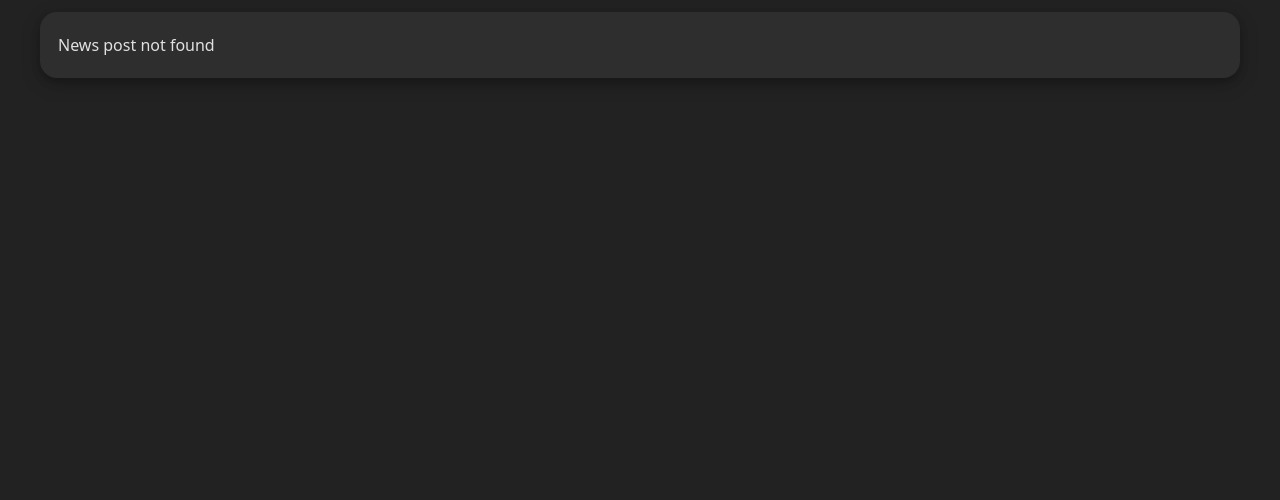
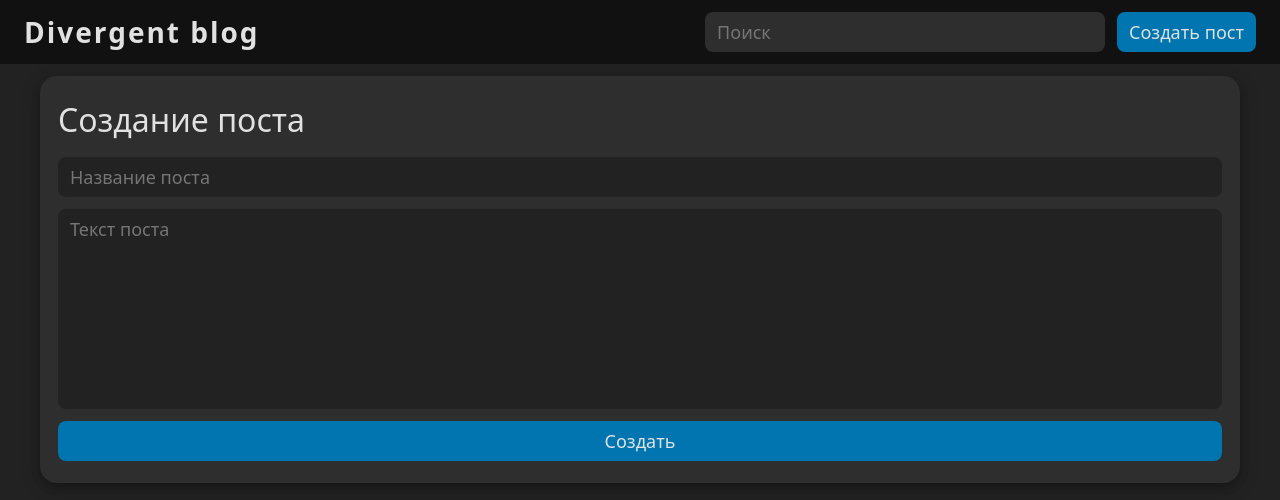
Before and after one commit to 1317n0d3/divergent-blog, a React (Create React App) app: page /divergent-blog/create in a window 1280 px wide. Before the commit this address had no page. Shown: the top 500 px of the page. Built offline with nearby package versions, Linux system fonts and the light colour scheme.

Commit message:
feature: add create post page

```diff
--- a/src/components/Comment/Comment.module.scss
+++ b/src/components/Comment/Comment.module.scss
@@ -1,7 +1,7 @@
 @import './../../constants/colors.scss';
 
 .wrapper {
-  background-color: $gray;
+  background-color: $gray-dark;
   border-radius: 17px;
   padding: 12px 18px;
   margin: 12px 0;
--- /dev/null
+++ b/src/components/CreatePostPage/CreatePostPage.module.scss
@@ -0,0 +1,31 @@
+@import './../../constants/colors.scss';
+
+.wrapper {
+  max-width: 1200px;
+  margin: 0 auto;
+  padding: 64px 0;
+}
+
+.container {
+  background-color: $gray;
+  border-radius: 17px;
+  padding: 22px 18px;
+  margin: 12px 0;
+  box-shadow: $shadow;
+}
+
+.form {
+  display: flex;
+  flex-direction: column;
+  gap: 12px;
+  margin-top: 16px;
+}
+
+.input {
+  width: 100%;
+}
+
+.textarea {
+  width: 100%;
+  height: 200px;
+}
--- /dev/null
+++ b/src/components/CreatePostPage/index.tsx
@@ -0,0 +1,30 @@
+import Header from "../Header";
+import styles from "./CreatePostPage.module.scss";
+
+const CreatePostPage = () => {
+  return (
+    <>
+      <Header />
+
+      <div className={styles.wrapper}>
+        <div className={styles.container}>
+          <h1>Создание поста</h1>
+          <div className={styles.form}>
+            <input
+              className={styles.input}
+              type="text"
+              placeholder="Название поста"
+            />
+            <textarea
+              className={styles.textarea}
+              placeholder="Текст поста"
+            ></textarea>
+            <button className={styles.button}>Создать</button>
+          </div>
+        </div>
+      </div>
+    </>
+  );
+};
+
+export default CreatePostPage;
--- a/src/components/Header/Header.module.scss
+++ b/src/components/Header/Header.module.scss
@@ -0,0 +1,53 @@
+@import './../../constants/colors.scss';
+
+.header {
+  background-color: $black;
+  position: fixed;
+  width: 100%;
+}
+
+.wrapper {
+  padding : 12px 24px;
+  display: flex;
+  justify-content: space-between;
+  align-items: center;
+}
+
+.search {
+  display: flex;
+  align-items: center;
+  gap: 12px;
+}
+
+.input {
+  background-color: $gray;
+}
+
+.link {
+  text-decoration: none;
+  color: $white;
+  font-size: 28px;
+  font-weight: 700;
+  letter-spacing: 2px;
+  transition: all 0.3s ease;
+
+  &:hover {
+    color: $pivot;
+  }
+}
+
+.buttonLink {
+  text-decoration: none;
+  background-color: $pivot;
+  color: $white;
+  padding: 8px 12px;
+  border-radius: 8px;
+  font-size: 18px;
+  transition: all 0.3s ease;
+  cursor: pointer;
+  border: none;
+
+  &:hover {
+    background-color: darken($pivot, 10%);
+  }
+}
--- a/src/components/Header/index.tsx
+++ b/src/components/Header/index.tsx
@@ -1,7 +1,20 @@
+import { Link } from "react-router-dom";
+import styles from "./Header.module.scss";
+
 const Header = () => {
   return (
-    <header>
-      <h1>Header</h1>
+    <header className={styles.header}>
+      <div className={styles.wrapper}>
+        <Link to="/divergent-blog" className={styles.link}>
+          Divergent blog
+        </Link>
+        <div className={styles.search}>
+          <input type="text" placeholder="Поиск" className={styles.input} />
+          <Link to="/divergent-blog/create" className={styles.buttonLink}>
+            Создать пост
+          </Link>
+        </div>
+      </div>
     </header>
   );
 };
--- a/src/components/NewsPage/NewsPage.module.scss
+++ b/src/components/NewsPage/NewsPage.module.scss
@@ -0,0 +1,5 @@
+.wrapper {
+  max-width: 1200px;
+  margin: 0 auto;
+  padding: 64px 0;
+}
--- a/src/components/NewsPage/index.tsx
+++ b/src/components/NewsPage/index.tsx
@@ -1,8 +1,9 @@
 import { FC, useEffect } from "react";
-import styles from "NewsPage.module.scss";
+import styles from "./NewsPage.module.scss";
 import NewsCard from "./NewsCard";
 import { useAppDispatch, useAppSelector } from "../../hooks/redux";
 import { fetchNews } from "../../store/reducers/ActionCreators";
+import Header from "../Header";
 
 type Props = {};
 
@@ -27,10 +28,13 @@ const NewsPage: FC<Props> = () => {
   });
 
   return (
-    <main>
-      {error && <h1>{error}</h1>}
-      {newsPostsElem}
-    </main>
+    <>
+      <Header />
+      <main className={styles.wrapper}>
+        {error && <h1>{error}</h1>}
+        {newsPostsElem}
+      </main>
+    </>
   );
 };
 
--- a/src/components/NewsPost/NewsPost.module.scss
+++ b/src/components/NewsPost/NewsPost.module.scss
@@ -1,6 +1,12 @@
 @import './../../constants/colors.scss';
 
 .wrapper {
+  max-width: 1200px;
+  margin: 0 auto;
+  padding: 64px 0;
+}
+
+.container {
   background-color: $gray;
   border-radius: 17px;
   padding: 22px 18px;
@@ -20,10 +26,10 @@
 }
 
 .comments {
-  background-color: $gray-dark;
   border-radius: 17px;
   padding: 22px 18px;
   margin: 12px 0;
+  border: 2px dashed $gray-light;
 }
 
 .commentsForm {
@@ -34,13 +40,5 @@
 }
 
 .commentsInput {
-  display: block;
-  padding: 12px;
-  height: 20px;
-  width: 90%;
-  font-size: 16px;
-  background-color: $gray;
-  outline: none;
-  border: none;
-  border-radius: 14px;
+  width: 100%;
 }
--- a/src/components/NewsPost/index.tsx
+++ b/src/components/NewsPost/index.tsx
@@ -6,6 +6,7 @@ import { fetchNews } from "../../store/reducers/ActionCreators";
 import Comment from "../Comment";
 import StatsTable from "../StatsTable";
 import { newsSlice } from "../../store/reducers/NewsSlice";
+import Header from "../Header";
 
 const NewsPost = () => {
   const dispatch = useAppDispatch();
@@ -47,8 +48,10 @@ const NewsPost = () => {
   };
 
   return (
-    <div>
+    <>
+      <Header />
       <div className={styles.wrapper}>
+        <div className={styles.container}>
           <h1 className={styles.title}>{newsPostData.title}</h1>
           <p className={styles.content}>{newsPostData.content}</p>
 
@@ -80,6 +83,7 @@ const NewsPost = () => {
           commentsCount={newsPostData.comments.length}
         />
       </div>
+    </>
   );
 };
 
--- a/src/components/StatsTable/StatsTable.module.scss
+++ b/src/components/StatsTable/StatsTable.module.scss
@@ -10,7 +10,7 @@ table {
   box-shadow: $shadow;
 
   thead {
-    border-bottom: 1px solid $gray-light;
+    border-bottom: 2px dashed $gray-light;
 
     th {
       text-align: center;
--- a/src/index.scss
+++ b/src/index.scss
@@ -11,8 +11,6 @@
 
 body {
   background-color: $gray-dark;
-  max-width: 1200px;
-  margin: 0 auto;
 }
 
 button {
@@ -30,3 +28,18 @@ button {
     background-color: darken($pivot, 10%);
   }
 }
+
+input, textarea {
+  border: none;
+  outline: none;
+  background-color: $gray-dark;
+  padding: 8px 12px;
+  border-radius: 8px;
+  font-size: 18px;
+  width: 400px;
+  box-sizing: border-box;
+}
+
+textarea {
+  resize: none;
+}
```
Also changed, not shown: src/index.tsx (+5 -2 lines). Lines whose indentation alone changed are shown as unchanged.
